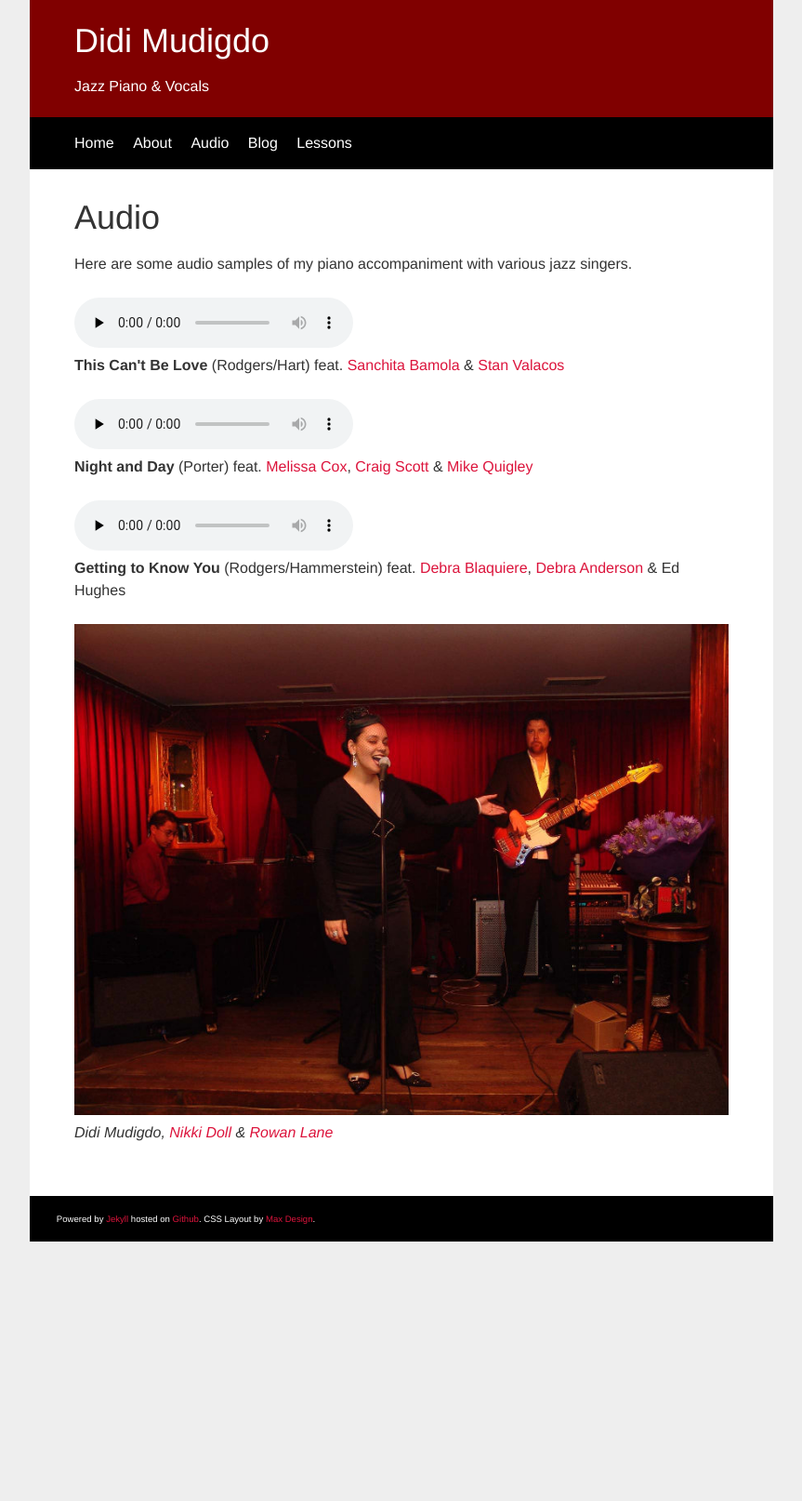
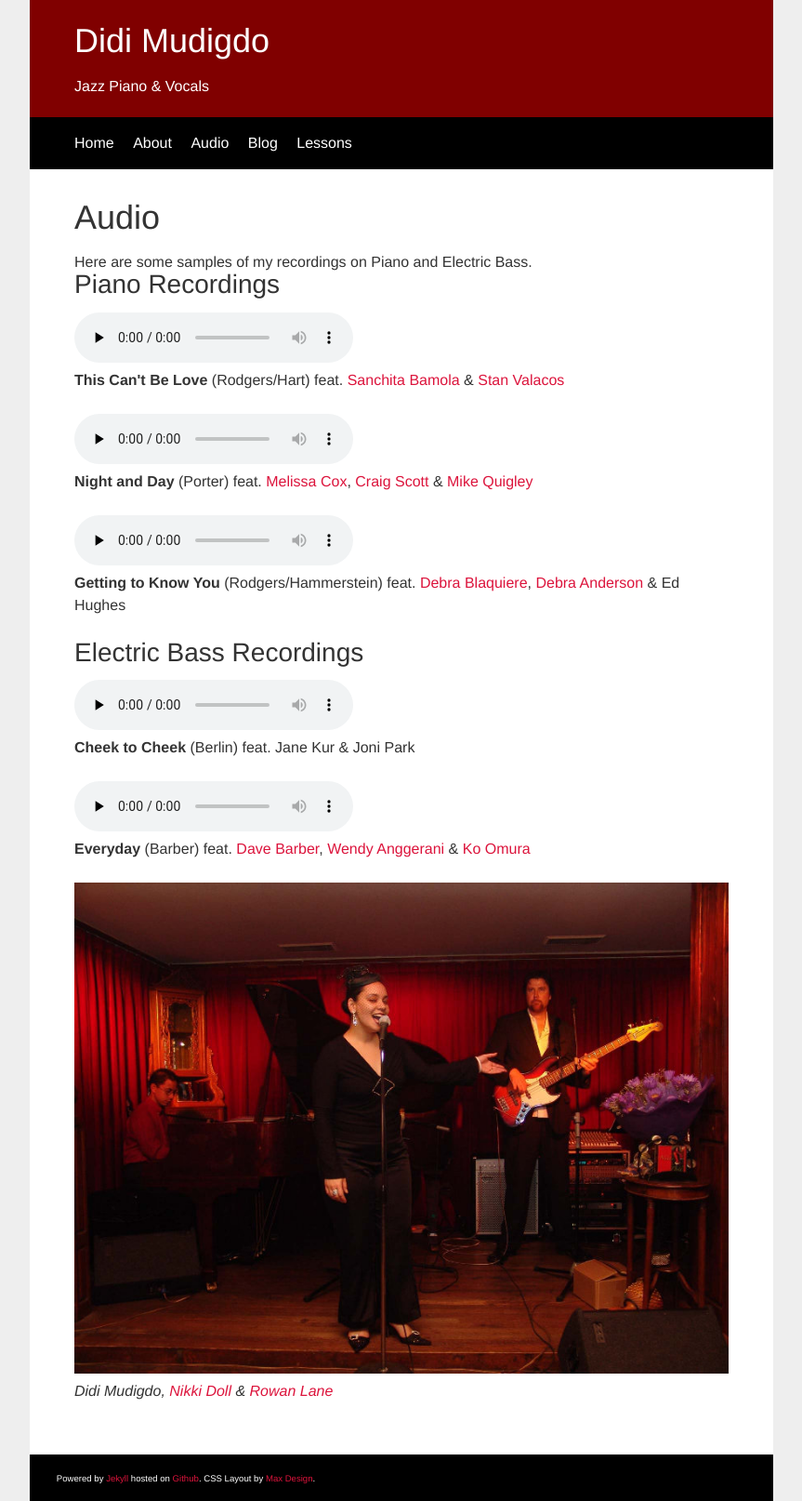
Before and after one commit to didijazz/didijazz.github.io, a Jekyll site: the page built from audio/index.html, in a window 1280 px wide. Shown: the whole page at 93% size, without its empty margins (208-1071 px from the left). Built offline with Jekyll 4.4.1, drawn with Linux system fonts in a browser that asks for light colours; before the commit the page ends 1335 px from its top, so only the background shows below that.

Commit message:
added bass

```diff
--- a/audio/index.html
+++ b/audio/index.html
@@ -5,7 +5,9 @@ layout: default
 
 <h1>Audio</h1>
 
-<p>Here are some audio samples of my piano accompaniment with various jazz singers.</p>
+Here are some samples of my recordings on Piano and Electric Bass.
+
+<h2>Piano Recordings</h2>
 
 <p>
 <audio src="../media/SFSSanchita.mp3" type="audio/mpeg" preload="none" controls> </audio><br>
@@ -22,4 +24,16 @@ layout: default
 <strong>Getting to Know You</strong> (Rodgers/Hammerstein) feat. <a href="http://www.debrablaquiere.com.au" target="_blank">Debra Blaquiere</a>, <a href="https://m.facebook.com/Mistura-Fina-254207470255/" target="_blank">Debra Anderson</a> &amp; Ed Hughes
 </p>
 
+<h2>Electric Bass Recordings</h2>
+
+<p>
+<audio src="../media/SFSSanchita.mp3" type="audio/mpeg" preload="none" controls> </audio><br>
+<strong>Cheek to Cheek</strong> (Berlin) feat. Jane Kur &amp; Joni Park
+</p>
+
+<p>
+<audio src="../media/SFSNight.mp3" type="audio/mpeg" preload="none" controls> </audio><br>
+<strong>Everyday</strong> (Barber) feat. <a href="http://www.davidbarber.com.au" target="_blank">Dave Barber</a>, <a href="http://www.facebook.com/anggeranimusic" target="_blank">Wendy Anggerani</a> &amp; <a href="http://kojazz0829.wixsite.com/1981" target="_blank">Ko Omura</a>
+</p>
+
 <p><img class=img-responsive src="/img/Nikki800px.jpg" alt=""><br><em>Didi Mudigdo, <a href="http://nikkidoll.com/nikkidoll.com/Intro.html" target="_blank">Nikki Doll</a> &amp; <a href="http://www.markbass.it/artist_detail.php?id=1141" target="_blank">Rowan Lane</a></em></p>
--- a/index.html
+++ b/index.html
@@ -6,6 +6,6 @@ title: Didi Mudigdo
 
     <p><img class=img-responsive src="img/pianovox800px.jpg" alt="Juliet Pang (vocals) and Didi Mudigdo (piano)"><br><em><a href="http://julietpang.net" target="_blank">Juliet Pang</a> &amp; Didi Mudigdo</em></p>
 
-	<p>Thanks for visiting my site! Come and read about <a href="/about">my story</a>, get some information on <a href="/lessons">jazz singing and/or piano lessons</a>, listen to <a href="/audio">audio samples</a> of my jazz piano accompaniment or catch up on my latest <a href="/blog">blog entries</a>. You can also visit my social media profiles on <a href="http://youtube.com/dmudigdo" target="_blank">YouTube</a> and <a href="http://twitter.com/didijazz" target="_blank">Twitter</a>.</p>
+	<p>Thanks for visiting my site! Come and read about <a href="/about">my story</a>, get some information on <a href="/lessons">jazz piano lessons, bass lessons or singing lessons</a>, listen to <a href="/jazz-piano-lessons-perth">audio samples</a> of my playing or catch up on my latest <a href="/blog">blog entries</a>. You can also visit my social media profiles on <a href="http://youtube.com/dmudigdo" target="_blank">YouTube</a> and <a href="http://twitter.com/didijazz" target="_blank">Twitter</a>.</p>
 
 </div><!-- /.blurb -->
```
Also changed, not shown: jazz-piano-lessons-perth/index.html (added, +14 -0 lines), lessons/index.html (deleted, +0 -17 lines).
